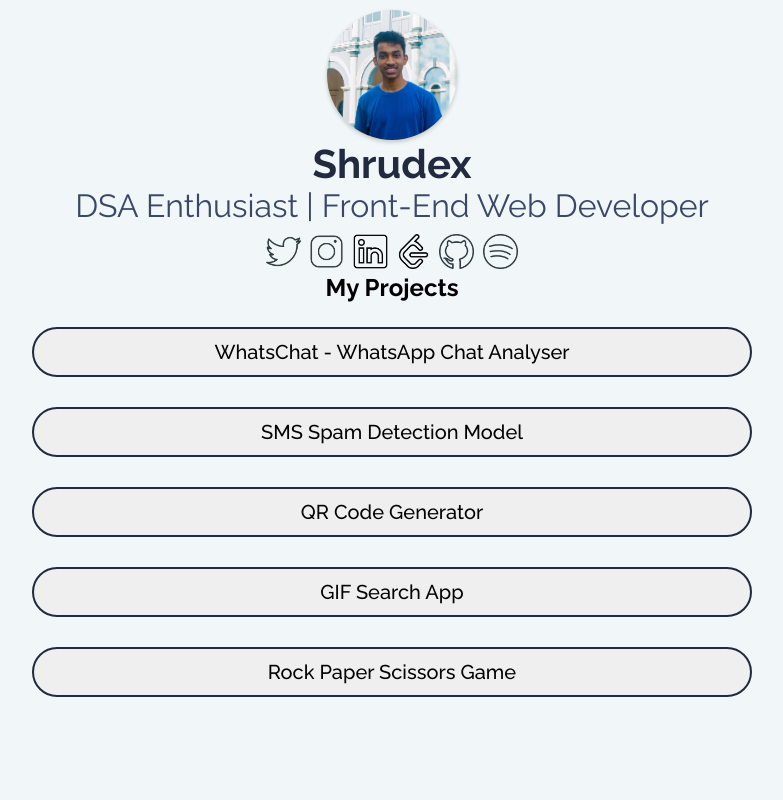
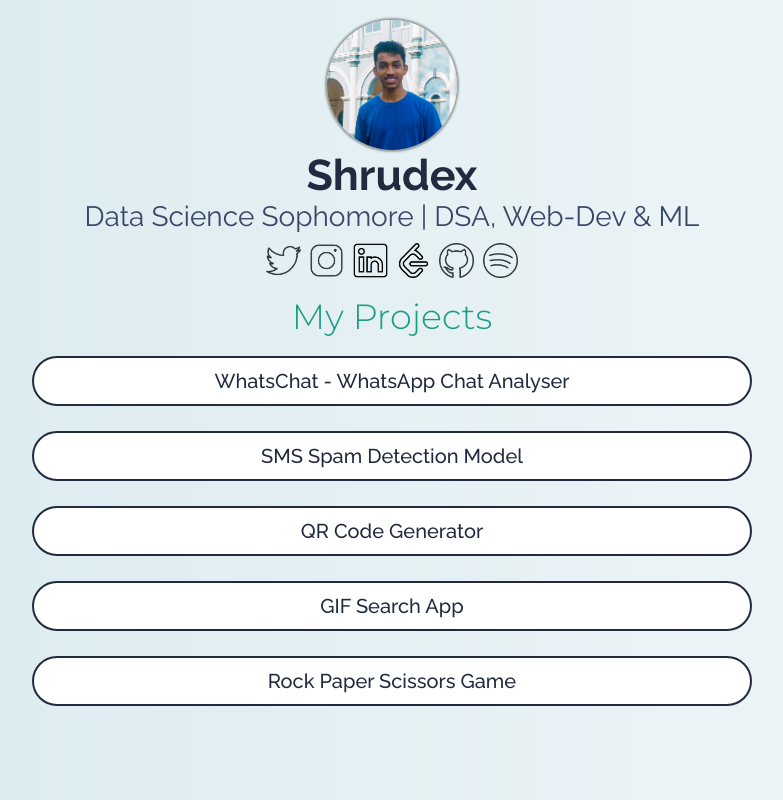
Before and after one commit to RerezzOffc/linktree, a plain HTML site: page index.html in a window 1280 px wide. Shown: the whole page, without its empty margins (248-1031 px from the left). Drawn offline with Linux system fonts and the light colour scheme.

Commit message:
final changes

```diff
--- a/index.html
+++ b/index.html
@@ -16,8 +16,8 @@
             src="assets/logo.jpg"
             alt="This is a picture of Shubh Sinha"
           />
-          <h1>Shrudex</h1>
-          <p>DSA Enthusiast | Front-End Web Developer</p>
+          <h1 id="name">Shrudex</h1>
+          <p >Data Science Sophomore | DSA, Web-Dev & ML</p>
         </div>
         <div class="socials">
           <a href="https://twitter.com/iamshubhsinha">
--- a/script.js
+++ b/script.js
@@ -15,7 +15,7 @@ socialIcons.forEach(icon => {
   });
 });
 
-const profile = document.querySelector('.pfp');
+let profile = document.querySelector('.pfp');
 const s = profile.src;
 profile.addEventListener('mouseover', function() {
         profile.src = "assets/pfp.gif";
@@ -24,3 +24,12 @@ profile.addEventListener('mouseover', function() {
 profile.addEventListener('mouseout', function() {
         profile.src = s;
 });
+
+let title = document.querySelector("#name");
+title.addEventListener("mouseover", function(){
+    title.innerHTML = '<h1>Shubh Sinha</h1>';
+});
+title.addEventListener('mouseout', function(){
+    title.innerHTML = 'Shrudex';
+    console.log("done");
+});
--- a/style.css
+++ b/style.css
@@ -8,7 +8,7 @@
 }
 
 body {
-    background: #F1F6F9;
+    background: linear-gradient(to right, rgb(216, 234, 238) 0%, #F1F6F9 100%);
     height: 100%;
     width: 100%;
 }
@@ -17,7 +17,7 @@ body {
     height: 130px;
     width: 130px;
     border-radius: 130px;
-  box-shadow: 0 2px 4px rgba(0, 0, 0, 0.2);
+  box-shadow: 0px 0px 2px 2px rgba(0, 0, 0, 0.336);
 }
 
 .about img:hover {
@@ -29,10 +29,12 @@ body {
 .socials img {
     height: 35px;
     width: 35x;
+
 }
 
+
 .main {
-    margin-top: 10px;
+    margin-top: 20px;
     display: flex;
     flex-direction: column;
     justify-content: center;
@@ -44,6 +46,7 @@ body {
     flex-direction: column;
     justify-content: center;
     align-items: center;
+    max-height: 270px;
 }
 
 .about {
@@ -60,18 +63,20 @@ body {
     display: flex;
     justify-content: space-around;
     align-items: center;
-    #border: 5px cyan solid;
-
 }
 
 h1{
     color: #212A3E;
-    font-size: 40px;
+    font-size: 43px;
+    cursor:grab
+}
+h1:hover{
+    color: #1B9C85;
 }
 
 .about p{
     color : #394867;
-    font-size: 32px;
+    font-size: 28px;
 }
 
 .button-container img{
@@ -79,81 +84,78 @@ h1{
     width: 35px;
 }
 
-.button-rectangle img{
-    margin-right: 0px;
-}
-
-.button-text{
-    display: flex;
-    justify-content: center;
-    align-items: center;
-}
 
 .links{
-    #border: 10px blue solid;
-    height: 400px;
+    margin-top: 18px;
+    height: 350px;
     width: 720px;
-    margin-top: 10px;
     display: flex;
     flex-direction: column;
-    justify-content: space-around;
+    justify-content: space-between;
 }
 
 h2{
     text-align: center;
+    font-size: 35px;
+    font-weight: 350;
+    color: #1B9C85;
+    margin-top: 13px;
+    font-family: 'Montserrat';
+}
+
+h2:hover{
+    font-weight: 400;;
 }
 
 
-.button {
-    position: relative;
-    background-color: transparent;
-    color: #F1F6F9;
-    font-size: 17px;
-    font-weight: 600;
-    border-radius: 10px;
-    width: 830px;
-    height: 60px;
-    border: none;
-    cursor: pointer;
-    overflow: hidden;
-    box-shadow: 0 10px 20px rgba(51, 51, 51, 0.2);
-    transition: all 0.3s cubic-bezier(0.23, 1, 0.320, 1);
-  }
-
 .btn {
-    #border: 10px red solid;
     display: flex;
     justify-content: center;
     text-decoration: none;
 
 }
 
-.links button{
+.links button {
     font-size: 20px;
     font-weight: 500;
     height: 50px;
     max-height: 50px;
     width: 100%;
-    padding: 10px 10px 10px 10px;
+    padding: 10px;
     border-radius: 50px;
-    border: 2px #212A3E solid;
-    background-image: linear-gradient(to right, #6a5ef0 0%,  #35d1fc 0%);
-  background-size: 0% 100%;
-}
-.links button:hover{
-    animation: fillBackground 0s forwards;
-
-}
-@keyframes fillBackground {
-    from {
-      background-size: 0% 100%;
-    }
-    to {
-      background-size: 100% 100%;
-    }
+    border: 2px solid #212a3e;
+    background-color: rgb(255, 255, 255);
+    color: #212a3e;
+    position: relative;
+    overflow: hidden;
+    transition: all 0.3s ease;
+    cursor: pointer;
   }
 
-box-shadow: 6px 6px 12px #c5c5c5,
-    -6px -6px 12px #ffffff;
-    background-image: linear-gradient(to right, #0fd850 0%, #f9f047 100%);
- transition: 12s ease-in;
+  .links button::before {
+    content: "";
+    position: absolute;
+    top: 100%;
+    left: 0;
+    width: 100%;
+    height: 100%;
+    background-color: #394867;
+    transform: translateY(100%);
+    transition: transform 0.3s ease;
+    z-index: -1;
+  }
+
+  .links button:hover {
+    font-size: 23px;
+    justify-content: center;
+    color: #f1f6f9;
+    box-shadow: 0 8px 16px rgba(0, 0, 0, 0.2);
+    text-shadow: 0 2px 4px rgba(0, 0, 0, 0.2);
+    transform: scale(1.05);
+    background-color: #212a3e;
+
+  }
+
+  .links button:hover::before {
+    transform: translateY(0);
+  }
```
